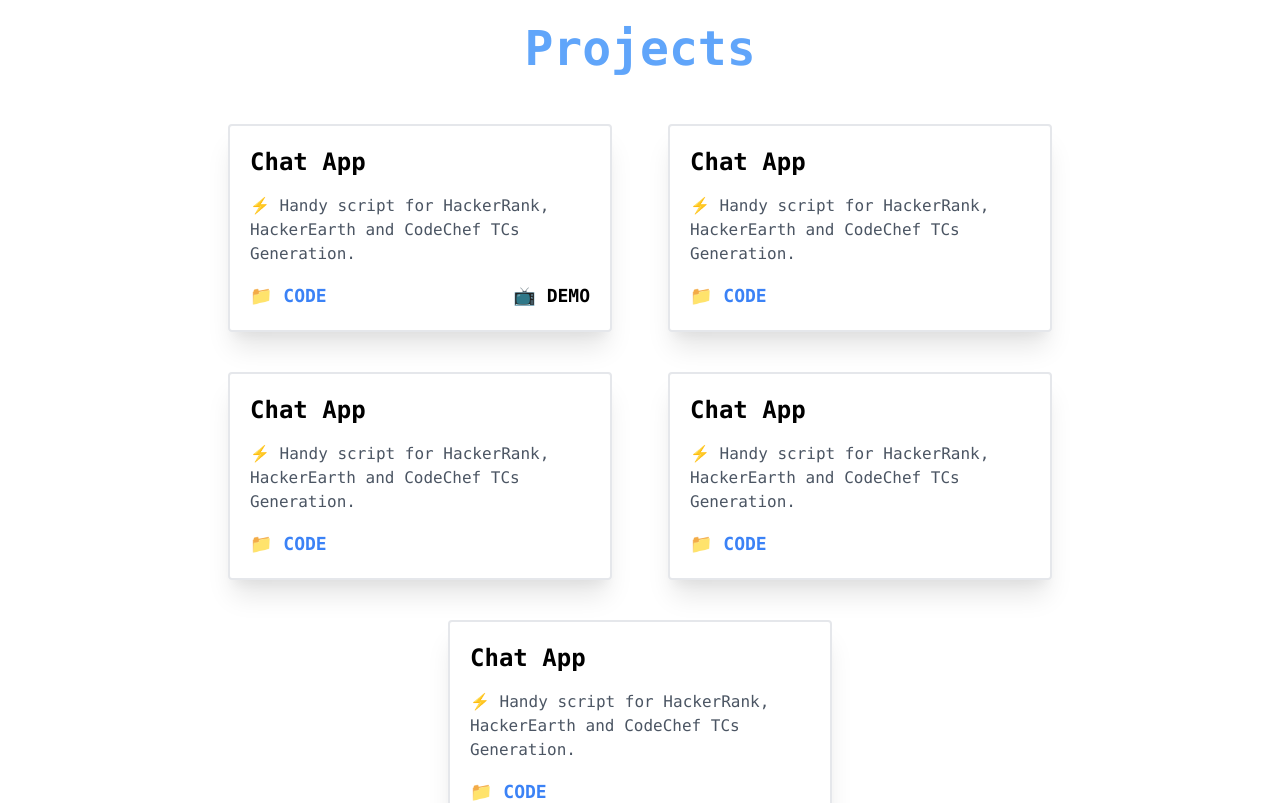
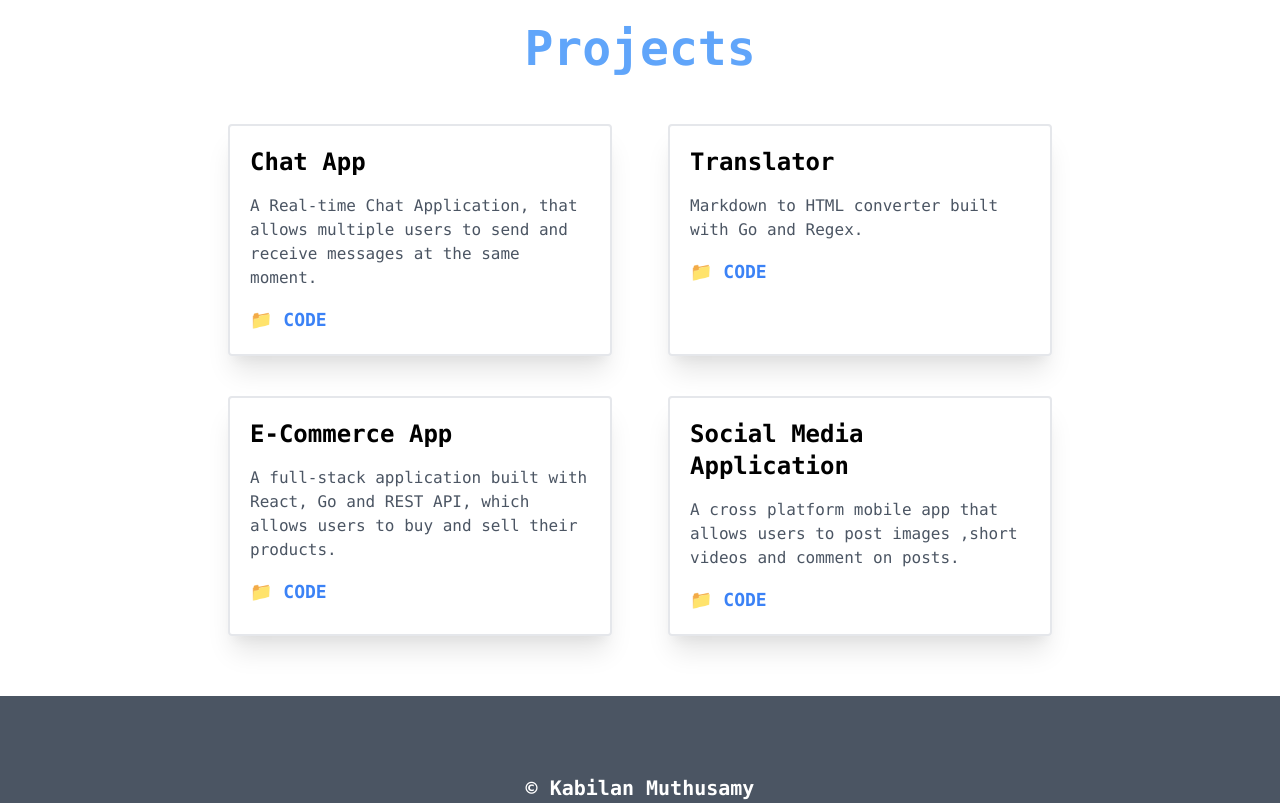
Before and after one commit to kabi175/portfolio, a React (Create React App) app: page / in a window 1280 px wide. Shown: the part 1440-2243 px from the top of the page. Built offline with nearby package versions, Linux system fonts and the light colour scheme.

Commit message:
update profile data

```diff
--- a/src/data.js
+++ b/src/data.js
@@ -12,7 +12,7 @@ export const links = [
     icon: "entypo-mail",
   },
   {
-    url: "https://github.com/kabi175/kabi175/blob/main/README.md",
+    url: "https://docs.google.com/document/d/1eHgkxdEzoW6Gkju5QQrdnFUeaKhbgAnEWu2FFWFWzwA/edit?usp=sharing",
     icon: "entypo-newspaper",
   },
 ];
@@ -41,8 +41,17 @@ export const frameworks = [
 
 export const tools = ["Postgresql", "MongoDB", "Redis", "Docker", "Linux"];
 
+export const Icons = {
+  cpp: "",
+  go: "",
+  js: "",
+  ts: "",
+  python: "",
+  react: "",
+};
+
 /*
- *   Project{
+ * Project{
  * title
  * description
  * language
@@ -54,46 +63,28 @@ export const projects = [
   {
     title: "Chat App",
     description:
-      " ⚡️ Handy script for HackerRank, HackerEarth and CodeChef TCs Generation. ",
-    language: "go",
-    repoUrl: "https://github.com/kabi175",
-    demoUrl: "https://github.com/kabi175",
+      "A Real-time Chat Application, that allows multiple users to send and receive messages at the same moment.",
+    language: ["go"],
+    repoUrl: "https://github.com/kabi175/chat-app-go/",
   },
   {
-    title: "Chat App",
-    description:
-      " ⚡️ Handy script for HackerRank, HackerEarth and CodeChef TCs Generation. ",
-    language: "go",
-    repoUrl: "https://github.com/kabi175",
+    title: "Translator",
+    description: "Markdown to HTML converter built with Go and Regex.",
+    language: ["go"],
+    repoUrl: "https://github.com/kabi175/translator",
   },
   {
-    title: "Chat App",
+    title: "E-Commerce App",
     description:
-      " ⚡️ Handy script for HackerRank, HackerEarth and CodeChef TCs Generation. ",
-    language: "go",
-    repoUrl: "https://github.com/kabi175",
+      "A full-stack application built with React, Go and REST API, which allows users to buy and sell their products.",
+    language: ["react", "go"],
+    repoUrl: "https://github.com/kabi175/e-cart",
   },
   {
-    title: "Chat App",
+    title: "Social Media Application",
     description:
-      " ⚡️ Handy script for HackerRank, HackerEarth and CodeChef TCs Generation. ",
-    language: "go",
-    repoUrl: "https://github.com/kabi175",
-  },
-  {
-    title: "Chat App",
-    description:
-      " ⚡️ Handy script for HackerRank, HackerEarth and CodeChef TCs Generation. ",
-    language: "go",
+      "A cross platform mobile app that allows users to post images ,short videos and comment on posts.",
+    language: ["react", "js"],
     repoUrl: "https://github.com/kabi175",
   },
 ];
-
-export const Icons = {
-  cpp: "",
-  go: "",
-  js: "",
-  ts: "",
-  python: "",
-  react: "",
-};
```
